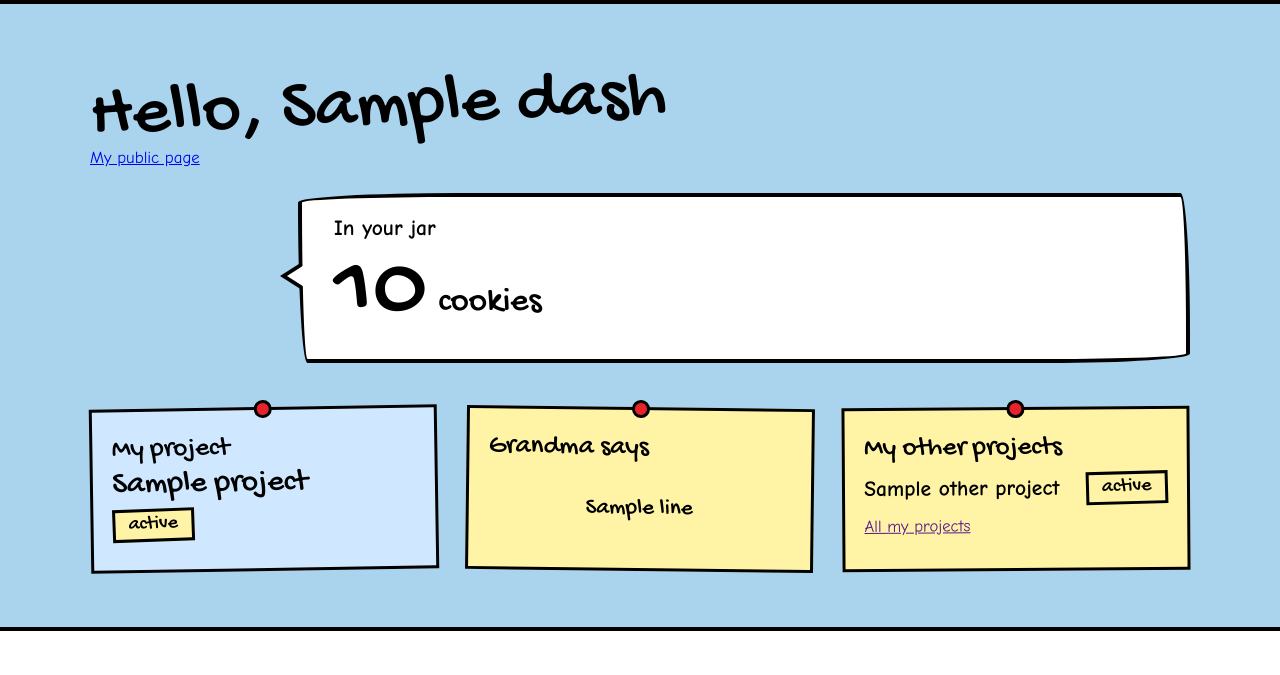
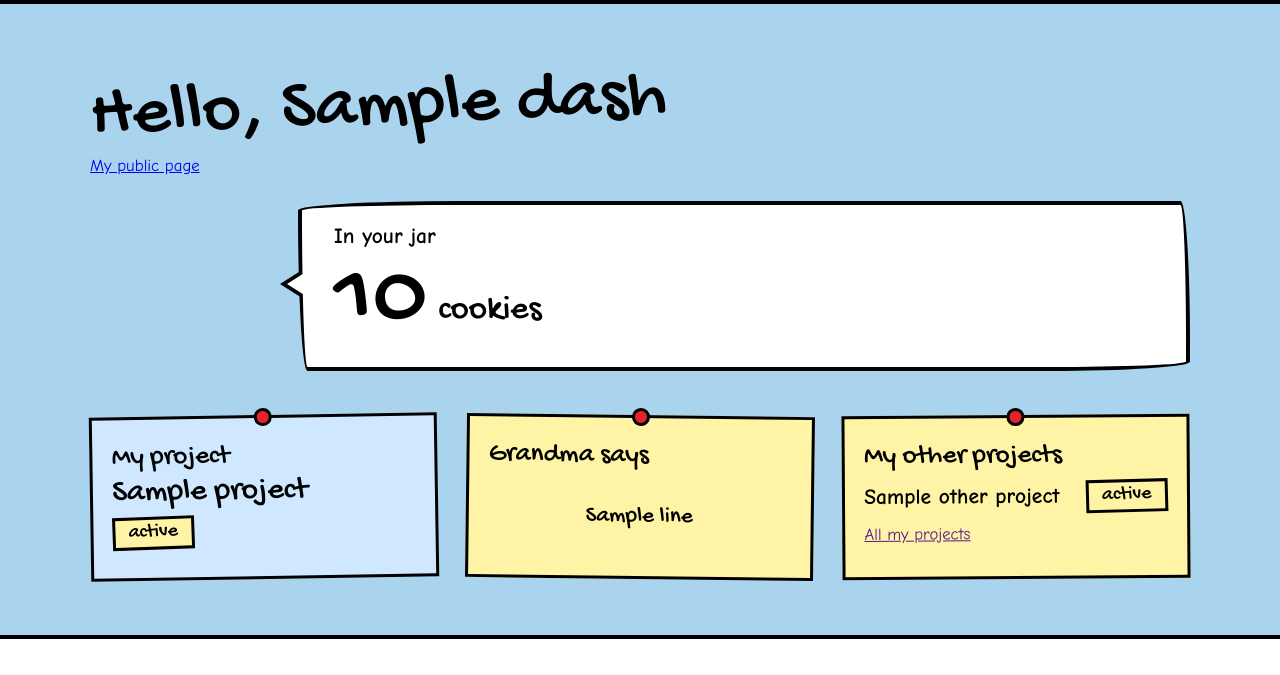
Before and after one commit to ThisisShashwat/grandma-public, a Python web app: template templates/pages/dashboard.html in a window 1280 px wide. Shown: the part 80-755 px from the top of the page. Run offline with Jinja, Linux system fonts and the light colour scheme; the template is opened without the code that fills it: most values are stand-ins (such as "Sample title", 1, 10 or a date in 2020); some libraries are stand-ins or nearby versions.

Commit message:
Dashboard: the tilted heading no longer covers the My public page link (more space, the line sits above it)
Co-Authored-By: Claude Sonnet 5.5 <noreply@anthropic.com>

```diff
--- a/static/css/sections/dashboard.css
+++ b/static/css/sections/dashboard.css
@@ -2,7 +2,8 @@
    her speech bubble (the bubble's frame and tail are shared, core/notes.css), three notes under it, then slips and receipts. The home page's
    language: 3 to 4px ink borders, wobbly corners, tilts under two degrees, muted yellow, pink and blue. No tables of numbers. */
 .dash-head { padding-block: clamp(2rem, 5vw, 3.5rem); }
-.dash-head h1 { margin-bottom: 0.6rem; font-size: clamp(2.6rem, 8vw, 4.6rem); overflow-wrap: anywhere; }
+.dash-head h1 { margin-bottom: 1.1rem; font-size: clamp(2.6rem, 8vw, 4.6rem); overflow-wrap: anywhere; }
+.dash-head h1 + .dash-small { position: relative; }   /* the h1 is tilted, so its box reaches over the line below and would eat clicks on "My public page" */
 .dash-head--sub h1 { margin-bottom: 0; }
 .dash-back { margin: 0 0 0.6rem; font-weight: 700; }
 .dash-fig { width: min(100%, 12rem); justify-self: center; }
```
